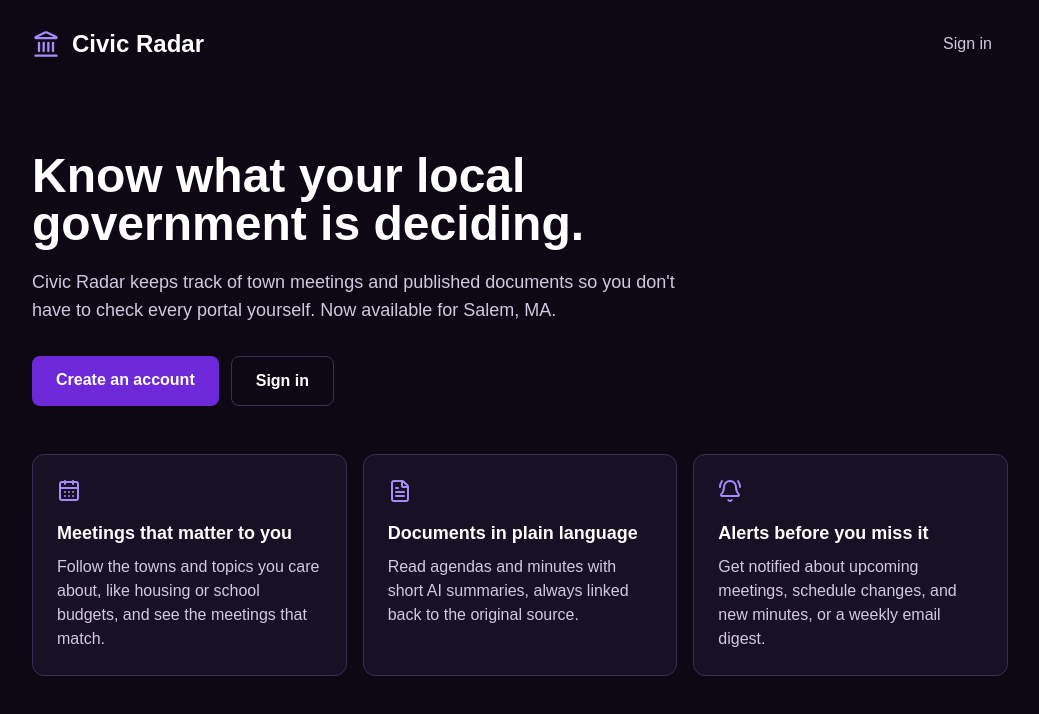
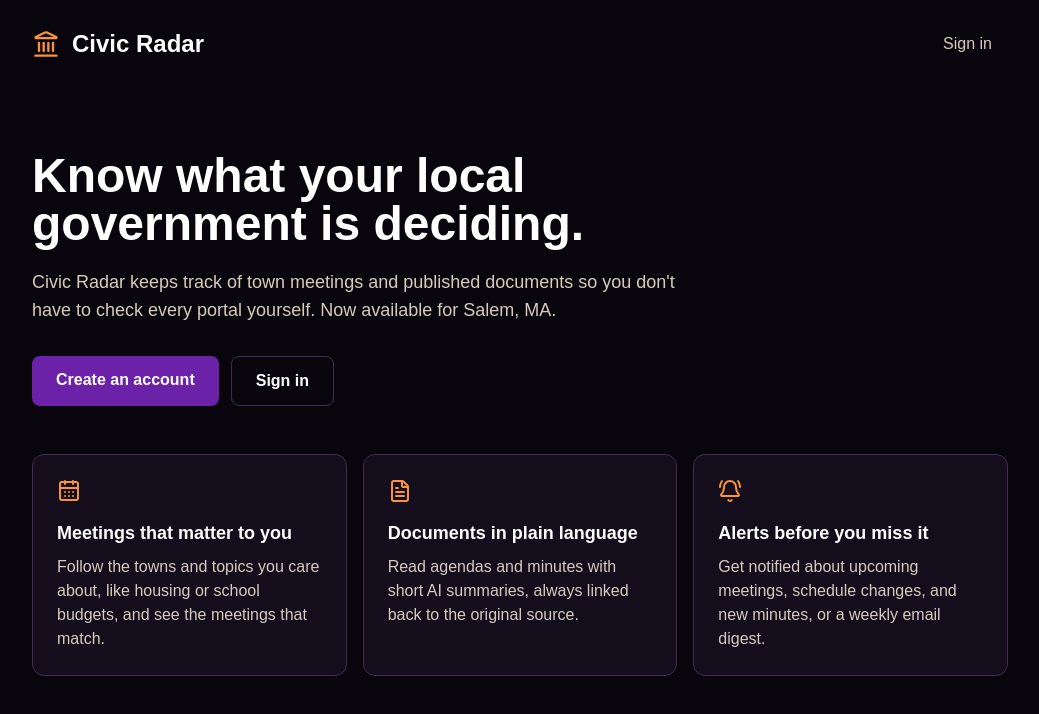
Before and after one commit to Civic-Radar/civicradar-project, a Next.js app: page / in a window 1280 px wide. Shown: the top 714 px of the page, without its empty margins (120-1159 px from the left). Built offline with nearby package versions, Linux system fonts and the light colour scheme.

Commit message:
Changed global.css to fit October theme colors (purple, orange)

```diff
--- a/app/globals.css
+++ b/app/globals.css
@@ -8,42 +8,42 @@
 :root {
   color-scheme: dark;
 
-  /* Neutrals (Salem: plum-tinted darks) */
-  --color-surface: 13 8 20; /* near-black plum */
-  --color-card: 24 16 36; /* dark aubergine */
-  --color-raised: 39 27 56; /* aubergine */
-  --color-line: 62 46 84; /* muted purple */
-  --color-line-strong: 88 68 114; /* dusty purple */
-  --color-fg-faint: 128 112 150; /* purple-gray */
-  --color-fg-subtle: 168 154 188; /* light purple-gray */
-  --color-fg-muted: 210 200 224; /* pale lavender */
-  --color-fg-soft: 230 223 240; /* lavender white */
-  --color-fg: 244 240 250; /* lavender white */
-  --color-backdrop: 20 12 30; /* midnight plum */
+  /* Neutrals (Halloween: haunted purple-black darks, bone-white text) */
+  --color-surface: 8 6 12; /* black cat */
+  --color-card: 20 14 28; /* haunted purple-black */
+  --color-raised: 34 24 46; /* deep witch purple */
+  --color-line: 64 44 78; /* dusty purple */
+  --color-line-strong: 96 66 112; /* faded violet */
+  --color-fg-faint: 134 122 118; /* ash gray */
+  --color-fg-subtle: 176 164 152; /* tombstone gray */
+  --color-fg-muted: 214 204 190; /* pale bone */
+  --color-fg-soft: 236 227 211; /* bone white */
+  --color-fg: 248 241 227; /* candlelit bone */
+  --color-backdrop: 14 8 22; /* midnight */
 
-  /* Accent (Salem: pumpkin orange) */
+  /* Accent (Halloween: pumpkin orange) */
   --color-accent-soft: 254 215 170; /* orange-200 */
-  --color-accent: 253 186 116; /* orange-300 */
-  --color-accent-strong: 251 146 60; /* orange-400 */
-  --color-accent-vivid: 249 115 22; /* orange-500 */
+  --color-accent: 251 146 60; /* orange-400 */
+  --color-accent-strong: 249 115 22; /* orange-500 */
+  --color-accent-vivid: 234 88 12; /* orange-600 */
   --color-accent-line: 154 52 18; /* orange-800 */
   --color-accent-wash: 124 45 18; /* orange-900 */
 
   /* Sidebar */
-  --color-sidebar-icon: 167 139 250; /* violet-400 */
-  --color-sidebar-active: 109 40 217; /* violet-700 */
+  --color-sidebar-icon: 251 146 60; /* orange-400, pumpkin */
+  --color-sidebar-active: 107 33 168; /* purple-700, witch purple */
 
   /* Status */
   --color-danger-soft: 254 202 202; /* red-200 */
-  --color-danger: 252 165 165; /* red-300 */
-  --color-danger-vivid: 239 68 68; /* red-500 */
+  --color-danger: 248 113 113; /* red-400 */
+  --color-danger-vivid: 220 38 38; /* red-600, blood red */
   --color-danger-line: 153 27 27; /* red-800 */
   --color-danger-wash: 127 29 29; /* red-900 */
-  --color-warning-soft: 253 230 138; /* amber-200 */
-  --color-warning: 252 211 77; /* amber-300 */
-  --color-warning-vivid: 245 158 11; /* amber-500 */
-  --color-info-soft: 186 230 253; /* sky-200 */
-  --color-info-vivid: 14 165 233; /* sky-500 */
+  --color-warning-soft: 254 240 138; /* yellow-200 */
+  --color-warning: 253 224 71; /* yellow-300, candy corn */
+  --color-warning-vivid: 234 179 8; /* yellow-500 */
+  --color-info-soft: 233 213 255; /* purple-200 */
+  --color-info-vivid: 168 85 247; /* purple-500, witch purple */
 }
 
 html, body {
```
